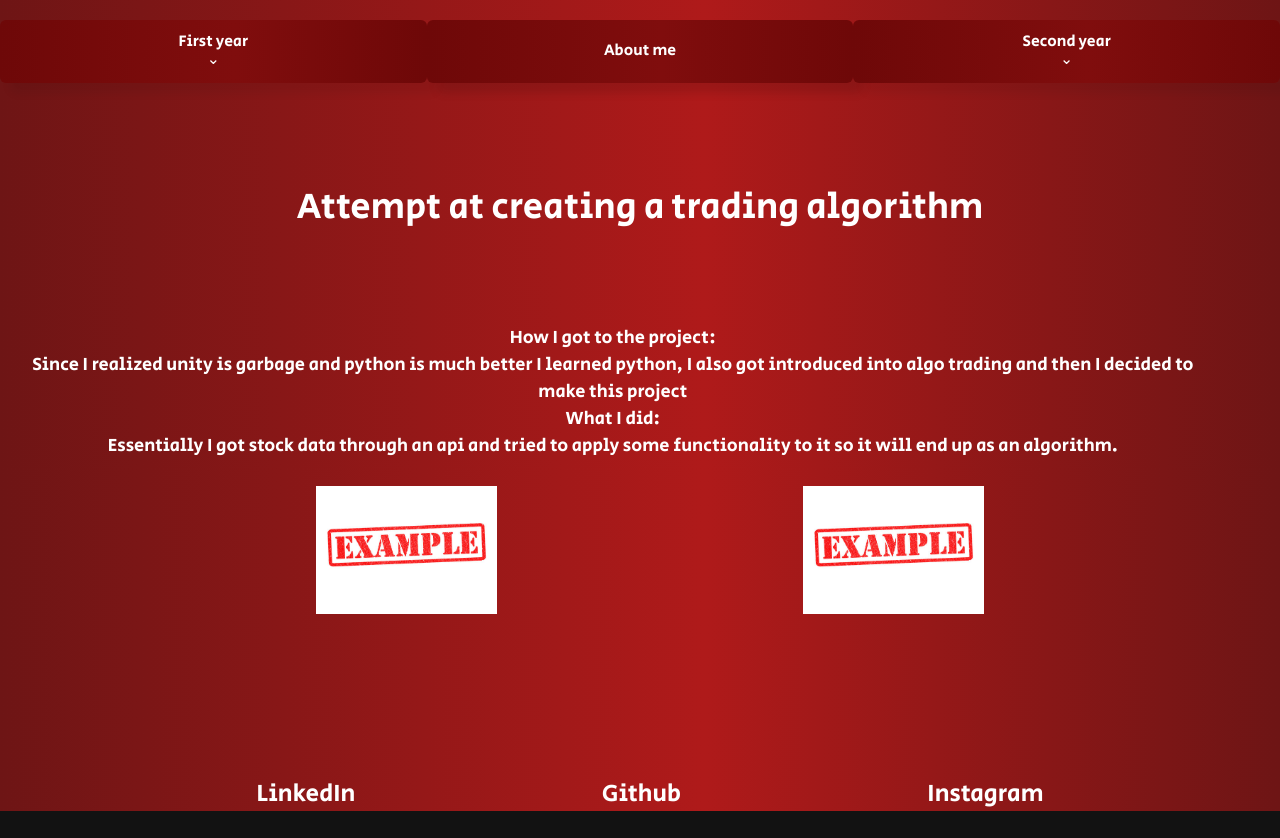
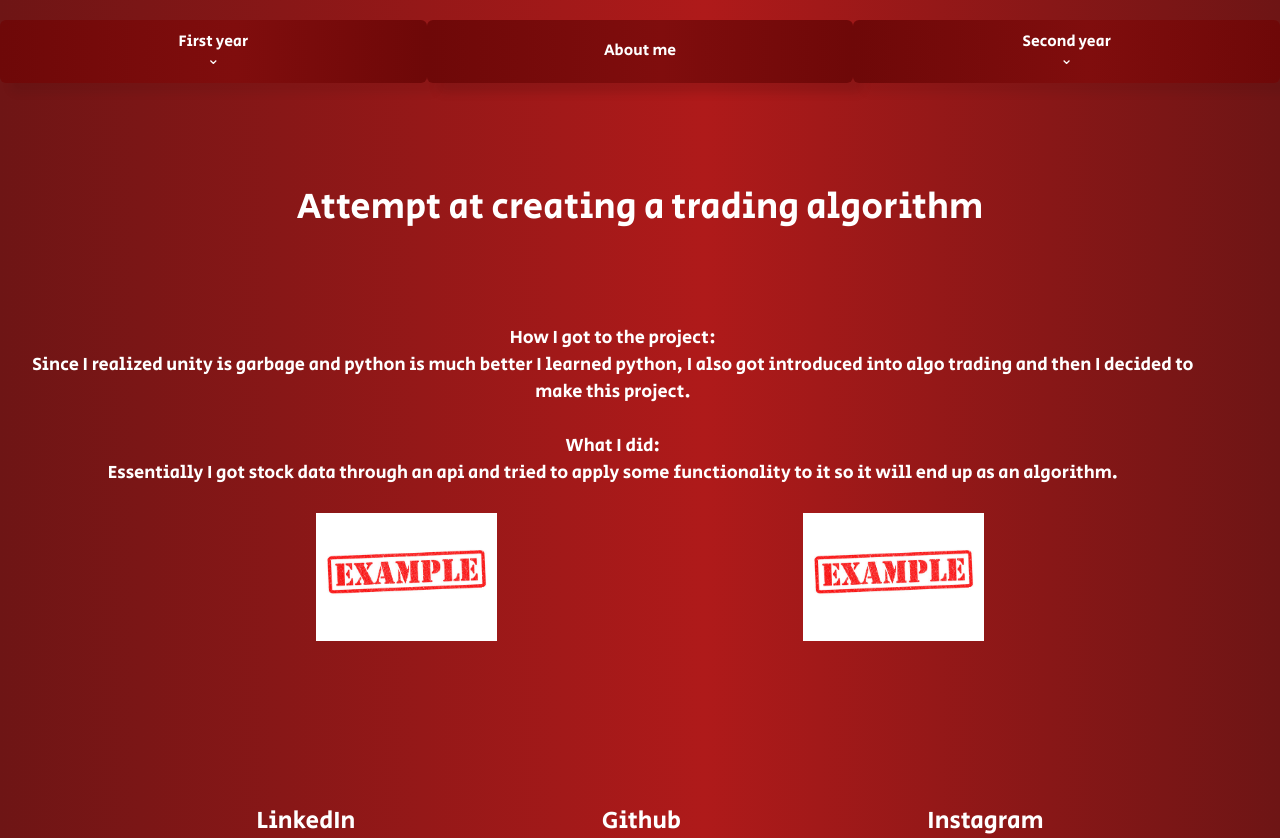
Before and after one commit to UnmatchedPerspicacious/pol-eshel_red, a Next.js app: page /projects/second_year/autumn in a window 1280 px wide. Before the commit the page ends 811 px from the top, so only its background shows below. Built offline with nearby package versions, Linux system fonts and the light colour scheme.

Commit message:
Update page.tsx
added an extra br statement for aesthetics

```diff
--- a/app/projects/second_year/autumn/page.tsx
+++ b/app/projects/second_year/autumn/page.tsx
@@ -9,7 +9,7 @@ export default function Page() {
       <p className="description">
         How I got to the project:
         <br />
-        Since I realized unity is garbage and python is much better I learned python, I also got introduced into algo trading and then I decided to make this project
+        Since I realized unity is garbage and python is much better I learned python, I also got introduced into algo trading and then I decided to make this project.<br />
         <br />
         What I did:
         <br />
```
